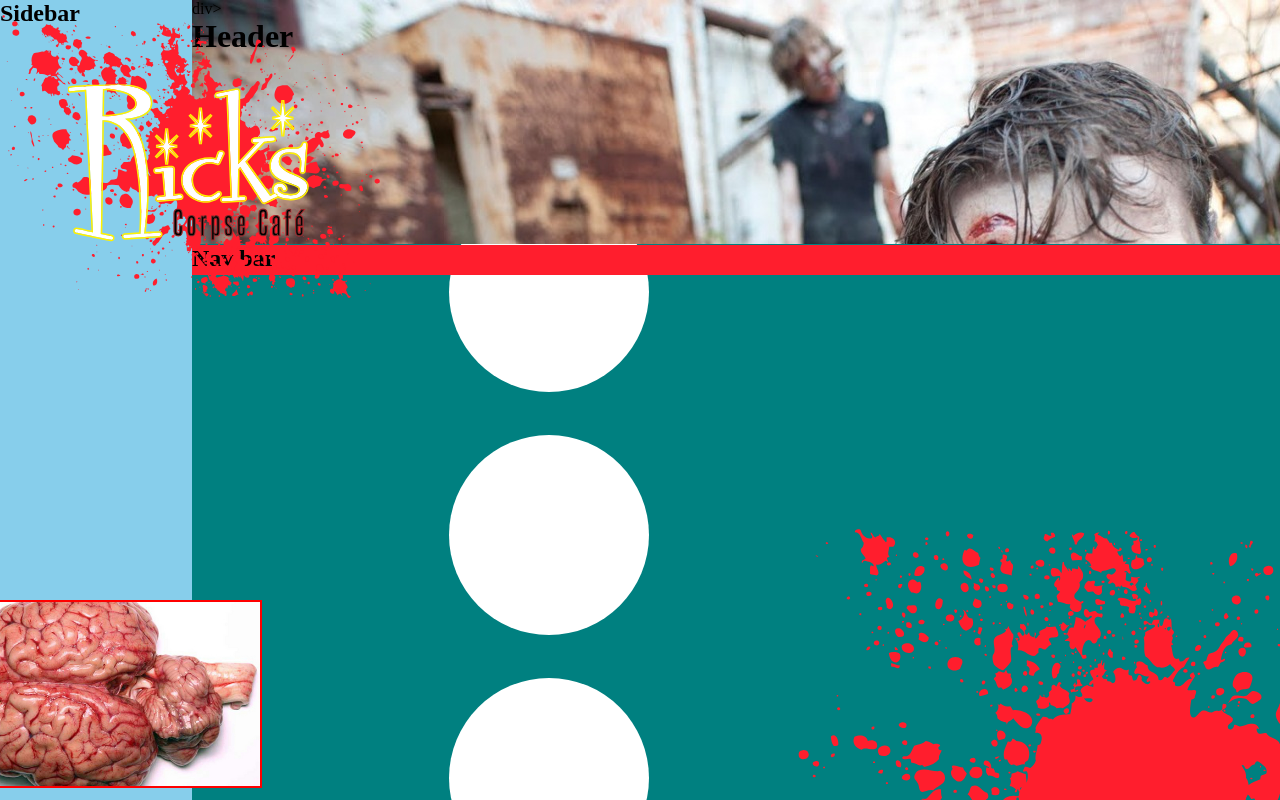
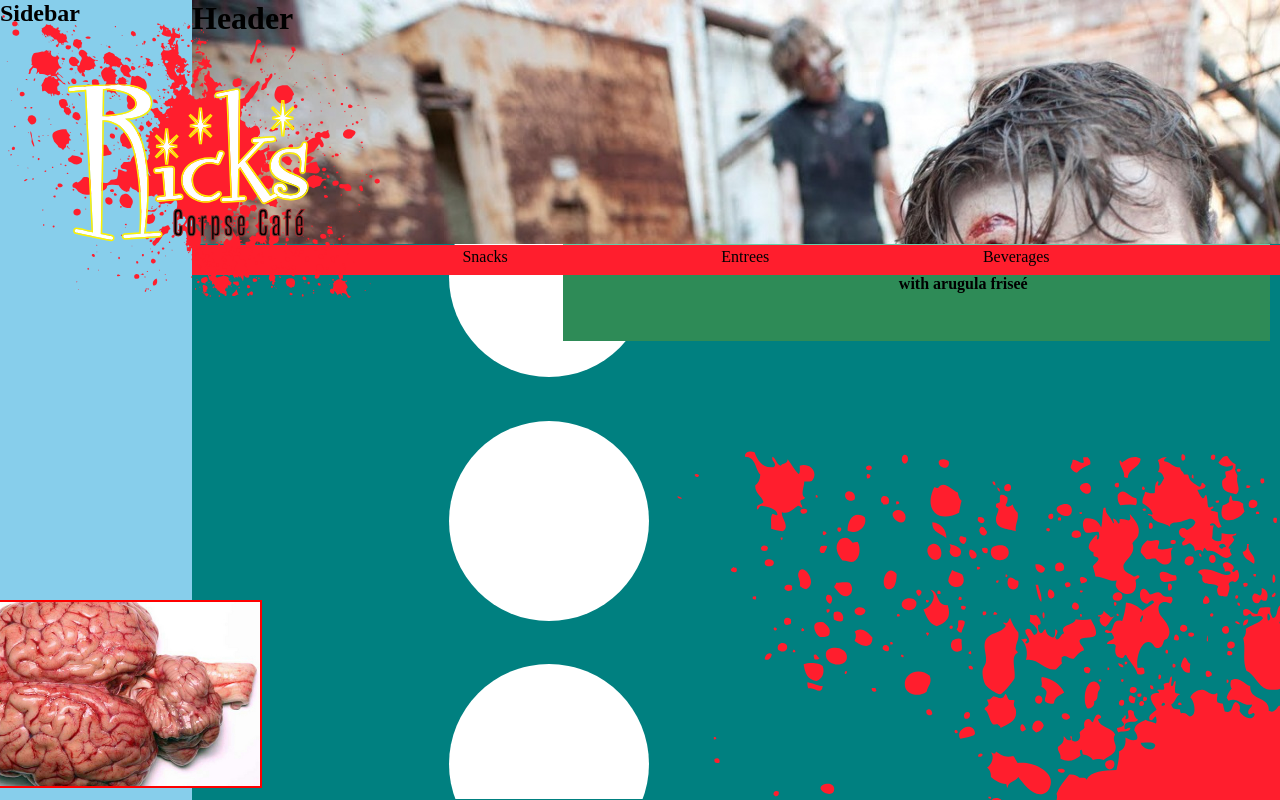
Before and after one commit to itsnatscott/ZombieDiner, a website: page Diner/public/index.html in a window 1280 px wide. Drawn offline with Linux system fonts and the light colour scheme.

Commit message:
more style

```diff
--- a/Diner/public/css/style.css
+++ b/Diner/public/css/style.css
@@ -15,9 +15,10 @@
 }
 .splat{
   position:fixed;
-  bottom:-35%;
-  right:-20%;
-  width: 58%;
+  bottom:-600px;
+  right:-50%;
+  width: 100%;
+  z-index: 0;
 }
 /*.detail{
   top:600px;
@@ -45,14 +46,21 @@ body, h1{
   bottom:0%;
 }
 
-nav{
+.categories{
+  text-align: center;
   position:fixed;
-  top:245px;
+  top:229px;
   left:15%;
   width: 85%;
   height: 30px;
   background-color: rgb(255,30,45);
   z-index: 13;
+}
+.cat{
+    display: inline-block;
+    margin-top: .25%;
+    margin-left: 10%;
+    margin-right: 10%;
 }
 
 header{
@@ -86,7 +94,7 @@ aside{
   position:relative;
   margin:10px;
   margin-left: 16%;
-  top:-2%;
+  top:-4%;
   text-align: center;
   overflow-y:auto;
   height:80%;
@@ -102,4 +110,24 @@ aside{
   width: 200px;
   border-radius: 100px;
   background-color: white;
+  z-index: 2;
 }
+
+.menuitem{
+  position:relative;
+  width:400%;
+  left: 57%;
+  top:16%;
+  height:33%;
+  background-color: mediumaquamarine;
+  z-index:1;
+}
+.descript{
+  position:relative;
+  height:33%;
+  width:400%;
+  left: 57%;
+  top:5%;
+  background-color: seagreen;
+  z-index:1;
+}
--- a/Diner/public/index.html
+++ b/Diner/public/index.html
@@ -9,12 +9,14 @@
   <div class="container">
        <img src = "images/logo.svg" / class="logo">
   <header>
-      <div class="detail"> <img class="detailpic" src = "images/brain.jpg" /></div>div>
+      <div class="detail"> <img class="detailpic" src = "images/brain.jpg" /></div>
     <h1>Header</h1>
   </header>
-  <nav>
-    <h1>Nav bar</h1>
-  </nav>
+    <ul class= "categories">
+      <li class = "cat"> Snacks</li>
+      <li class = "cat"> Entrees </li>
+      <li class = "cat"> Beverages </li>
+    </ul>
   <aside>
     <h1>Sidebar</h1>
   </aside>
@@ -23,6 +25,10 @@
     <ul class="pic-boxes">
     <img src = "images/splatter.svg" / class="splat">
       <li class="picbox">
+      <h3 class="menuitem">
+      Classic Brains
+      </h3>
+      <h4 class = "descript">with arugula friseé</h4>
       </li>
       <li class="picbox">
       </li>
```
